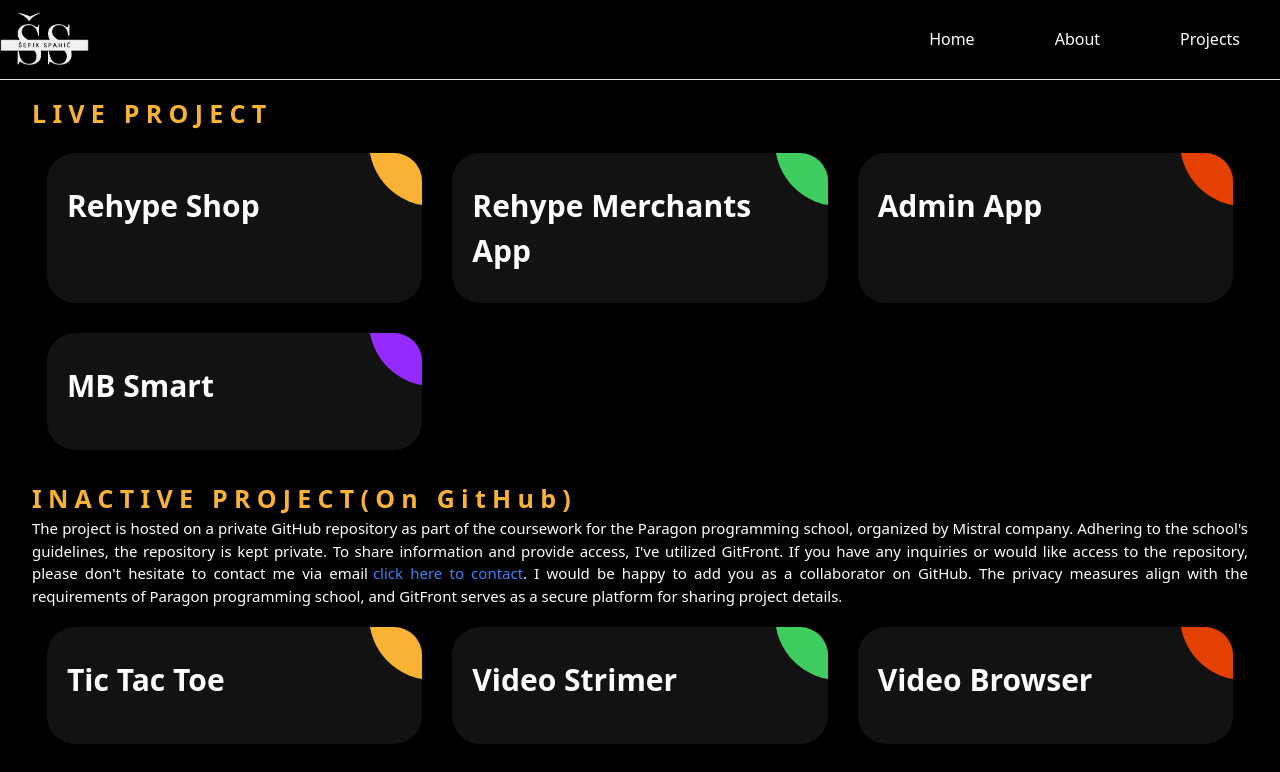
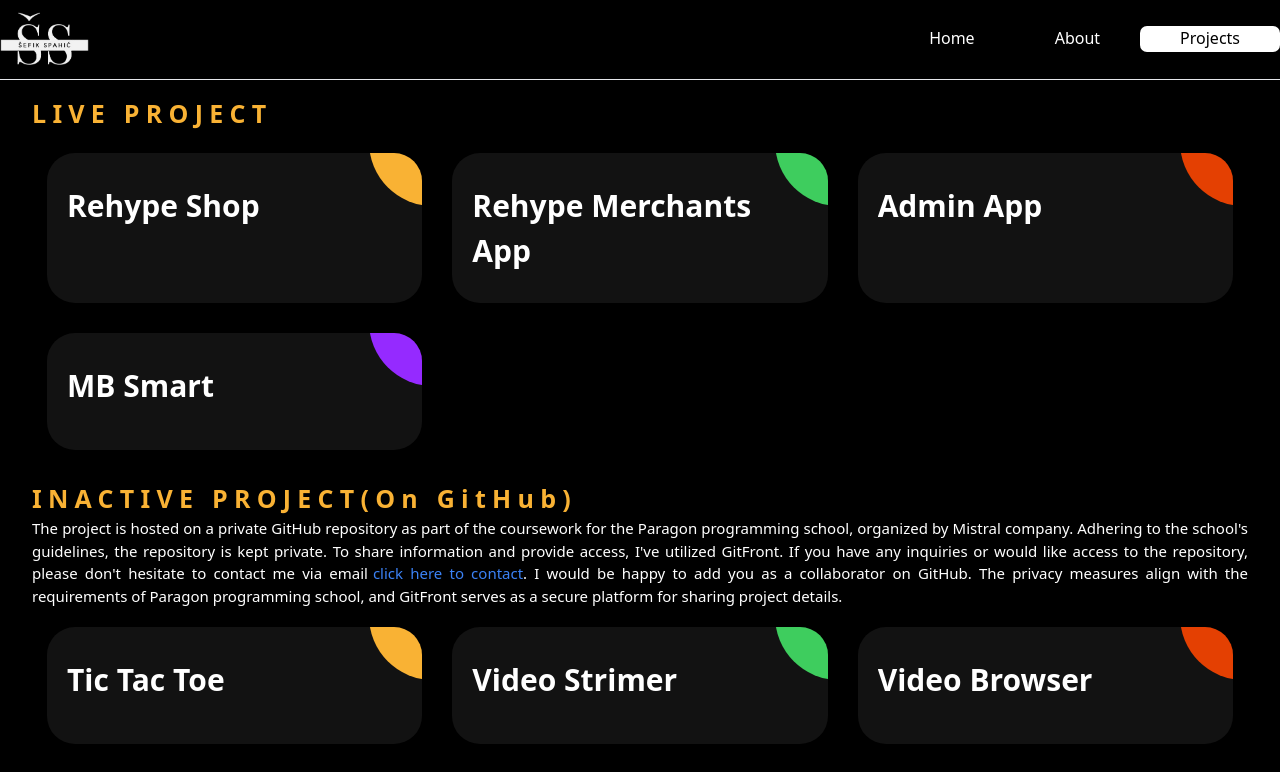
Before and after one commit to sefikspahic/sefik-spahic-portfolio, a Next.js app: page /projects in a window 1280 px wide. Shown: the top 772 px of the page. Built offline with nearby package versions, Linux system fonts and the light colour scheme.

Commit message:
new details

```diff
--- a/components/Header/LinksHeader.tsx
+++ b/components/Header/LinksHeader.tsx
@@ -1,30 +1,29 @@
 import Link from "next/link";
+import { usePathname } from "next/navigation";
+import { useRouter } from "next/router";
 import React from "react";
 
 export interface HeaderLinksProps {
-  router: {
+  router?: {
     pathname: string;
     locale?: string | undefined;
   };
   active: string;
   title: string;
-  location: string;
+  location: any;
 }
 
-const LinksHeader = ({router, active, title, location}: HeaderLinksProps) => {
-  const activeLink = (firstSegment: string) => {
-    if (router.pathname.search(firstSegment) == 1)
-      return "text-black lg:text-[#3498db] ";
-    else return "text-black lg:text-[#ffffff]";
-  };
+const LinksHeader = ({ active, title, location}: HeaderLinksProps) => {
+
+  const router = useRouter();
+  const isActive = router.pathname === location;
+  console.log(isActive , "lokacija");
 
   return (
     <Link
       href={{pathname: location}}
       locale={router.locale}
-      className={`px-[40px] text-black lg:text-white hover:text-[#cfcfcf]  ${activeLink(
-        active
-      )}`}
+      className={`px-[40px]  font-[500]  ${isActive ? "link-active ": "link-bg"}`}
     >
       {title}
     </Link>
--- /dev/null
+++ b/components/reusable/PageMetatags.tsx
@@ -0,0 +1,24 @@
+import Head from "next/head";
+import React from "react";
+
+export interface MetatagsProps {
+  title: string;
+  description?: string;
+}
+
+const PageMetatags = ({title, description}: MetatagsProps) => {
+  const imageUrl = "/assets/img/sefik.jpg";
+  return (
+    <Head>
+      <title>Sefik Spahic | {title}</title>
+      <meta property="og:title" content={title} />
+      <meta property="og:description" content={title} />
+      <meta property="og:image" content={imageUrl} />
+      <meta property="og:image:type" content="image/jpg" />
+      <meta property="og:image:width" content="1200" />
+      <meta property="og:image:height" content="630" />
+    </Head>
+  );
+};
+
+export default PageMetatags;
--- a/pages/about/index.tsx
+++ b/pages/about/index.tsx
@@ -3,6 +3,7 @@
 import data from "@/components/about/WorkExperineceModal.json";
 import Stack from "@/components/about/Stack";
 import Education from "@/components/about/Education";
+import PageMetatags from "@/components/reusable/PageMetatags";
 
 const About = () => {
   const {MBSmart} = data;
@@ -16,6 +17,7 @@
   };
   return (
     <section className="px-[24px] sm:px-[32px] mt-[20px] sm:mt-[30px] lg:mt-[40px] mb-[70px]">
+      <PageMetatags title="About" />
       <div className="text-[18px] sm:text-[20px] lg:text-[30px] tracking-[0.25em] pt-[20px] font-[700]">
         WHO AM I?
       </div>
--- a/pages/index.tsx
+++ b/pages/index.tsx
@@ -1,9 +1,11 @@
 import IntroSlide from "@/components/Home/IntroSlide";
 import AboutMe from "@/components/Home/AboutMe";
+import PageMetatags from "@/components/reusable/PageMetatags";
 
 export default function Home() {
   return (
     <>
+      <PageMetatags title="Hompeage" />
       <IntroSlide />
       <AboutMe />
     </>
--- a/pages/projects/index.tsx
+++ b/pages/projects/index.tsx
@@ -2,10 +2,12 @@
 import React from "react";
 import {LiveProject} from "../../components/project/LIveProject";
 import {InactiveProject} from "../../components/project/InactiveProject";
+import PageMetatags from "@/components/reusable/PageMetatags";
 
 const Projects = () => {
   return (
     <section className="px-[24px] sm:px-[32px] pt-[15px]">
+            <PageMetatags title="Project" />
       <div className="text-[20px] lg:text-[25px] font-[700] text-[#f9b234] tracking-[0.25em]  uppercase">
         Live project
       </div>
--- a/styles/globals.css
+++ b/styles/globals.css
@@ -7,7 +7,7 @@
   --background-start-rgb: 214, 219, 220;
   --background-end-rgb: 255, 255, 255;
 }
-#__next{
+#__next {
   height: 100%;
 }
 @media (prefers-color-scheme: dark) {
@@ -18,8 +18,9 @@
   }
 }
 
-html, body {
-  color: #FFFFFF;
+html,
+body {
+  color: #ffffff;
   background: #000000;
 
   height: 100%;
@@ -34,7 +35,7 @@
   border: 2px solid #ffffff;
   color: #ffffff;
 
-  background-image: linear-gradient(#ffffff , #ffffff );
+  background-image: linear-gradient(#ffffff, #ffffff);
   background-position: 50% 50%;
   background-repeat: no-repeat;
   background-size: 0% 100%;
@@ -44,8 +45,6 @@
 .buttonanimation:hover {
   background-size: 100% 100%;
   color: #000000;
-
-
 }
 
 .ag-courses_box {
@@ -82,7 +81,7 @@
 .ag-courses-item_link:hover,
 .ag-courses-item_link:hover .ag-courses-item_date {
   text-decoration: none;
-  color: #FFF;
+  color: #fff;
 }
 .ag-courses-item_link:hover .ag-courses-item_bg {
   -webkit-transform: scale(10);
@@ -94,13 +93,13 @@
   overflow: hidden;
   font-weight: bold;
   font-size: 30px;
-  color: #FFF;
+  color: #fff;
   z-index: 2;
   position: relative;
 }
 .ag-courses-item_date-box {
   font-size: 18px;
-  color: #FFF;
+  color: #fff;
 
   z-index: 2;
   position: relative;
@@ -109,9 +108,9 @@
   font-weight: bold;
   color: #f9b234;
 
-  -webkit-transition: color .5s ease;
-  -o-transition: color .5s ease;
-  transition: color .5s ease
+  -webkit-transition: color 0.5s ease;
+  -o-transition: color 0.5s ease;
+  transition: color 0.5s ease;
 }
 .ag-courses-item_bg {
   min-height: 128px;
@@ -125,9 +124,9 @@
 
   border-radius: 50%;
 
-  -webkit-transition: all .5s ease;
-  -o-transition: all .5s ease;
-  transition: all .5s ease;
+  -webkit-transition: all 0.5s ease;
+  -o-transition: all 0.5s ease;
+  transition: all 0.5s ease;
 }
 .ag-courses_item:nth-child(2n) .ag-courses-item_bg {
   background-color: #3ecd5e;
@@ -145,8 +144,6 @@
   background-color: #4c49ea;
 }
 
-
-
 @media only screen and (max-width: 979px) {
   .ag-courses_item {
     -ms-flex-preferred-size: calc(50% - 30px);
@@ -161,7 +158,6 @@
   .ag-format-container {
     width: 96%;
   }
-
 }
 @media only screen and (max-width: 639px) {
   .ag-courses_item {
@@ -181,7 +177,6 @@
     font-size: 16px;
   }
 }
-
 
 .container .card {
   position: relative;
@@ -214,7 +209,6 @@
   transition: 0.9s;
 }
 .profileImg {
-
   box-shadow: inset 5px 5px 5px rgba(0, 0, 0, 0.3),
     inset -5px -5px 15px rgba(24, 210, 111, 0.2),
     5px 5px 15px rgba(0, 0, 0, 0.3), -5px -5px 15px rgba(24, 210, 111, 0.2);
@@ -223,7 +217,6 @@
 .container .card:nth-child(1) .box .content button {
   background: #2196f3;
 }
-
 
 .container .card .box {
   position: absolute;
@@ -304,5 +297,32 @@
 .container .card .box .content button:hover {
   box-shadow: 0 10px 20px rgba(0, 0, 0, 0.6);
   background: #fff;
-  color: #000;
 }
+
+.link-bg:after {
+  display: block;
+  content: "";
+  width: inherit;
+  border-bottom: solid 2px white;
+  transform: scaleX(0);
+  transition: transform 250ms ease-in-out;
+}
+
+.link-bg:hover:after {
+  transform: scaleX(1);
+}
+
+.link-active {
+  background-color: #ffffff;
+  border-color: #ffffff;
+  color: #000000;
+  border-radius: 7px;
+}
+
+.link-active:hover {
+  transform: translateY(-0.25em);
+  box-shadow: 0 0 0.5em 0em #ffffff;
+  border-color: #ffffff;
+  color: #000000;
+  stroke: #000000;
+}
```
Also changed, not shown: 1 other file (tests, documents, lock files or other folders). Lines whose indentation alone changed are shown as unchanged.
